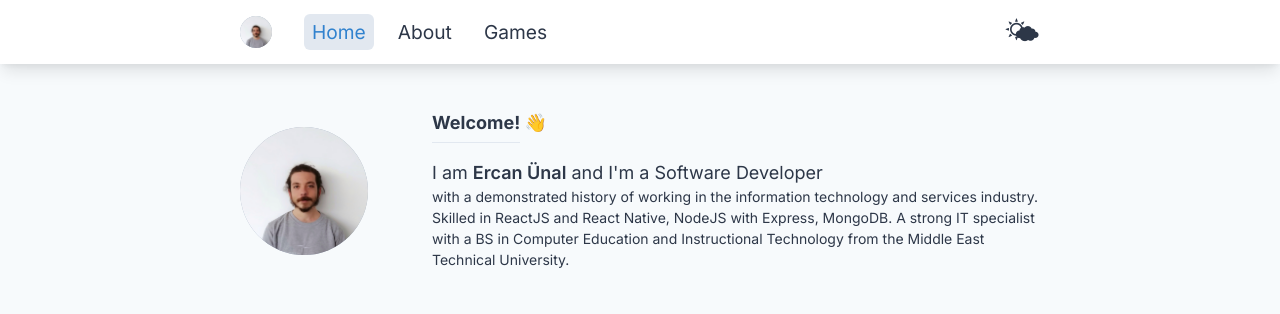
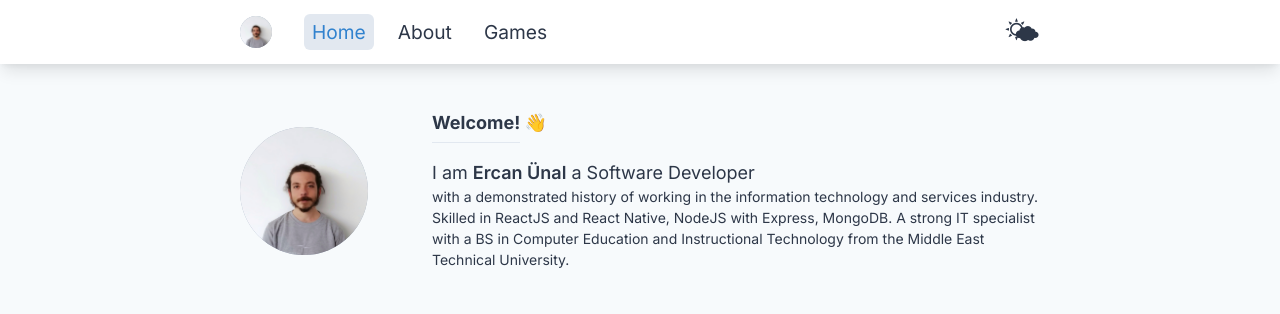
Before and after one commit to 3rco/portfolio, a Next.js app: page / in a window 1280 px wide. Shown: the top 314 px of the page. Built offline with nearby package versions, Linux system fonts and the light colour scheme.

Commit message:
Update home.tsx

```diff
--- a/components/home-page/home.tsx
+++ b/components/home-page/home.tsx
@@ -67,7 +67,7 @@ const Home: React.FC<HomeProps> = ({ projects }) => {
             <Box as="strong" fontWeight="600" style={{fontSize:18}}>
               Ercan Ünal
             </Box >{" "}
-            and I&apos;m a{" "}
+             a{" "}
             <Box as="span" whiteSpace="nowrap" style={{fontSize:18}}>
               Software Developer
             </Box>{" "}
```
